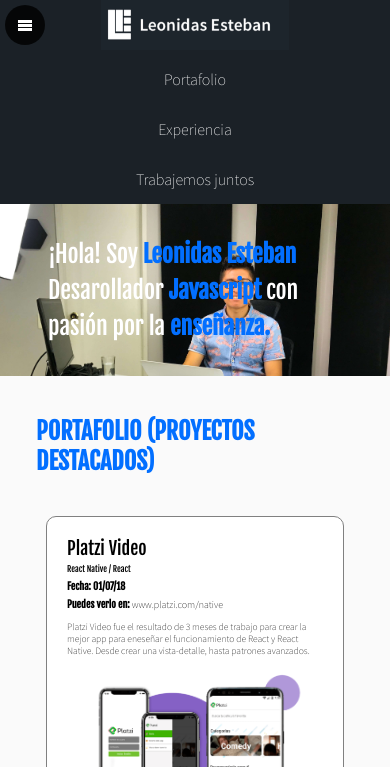
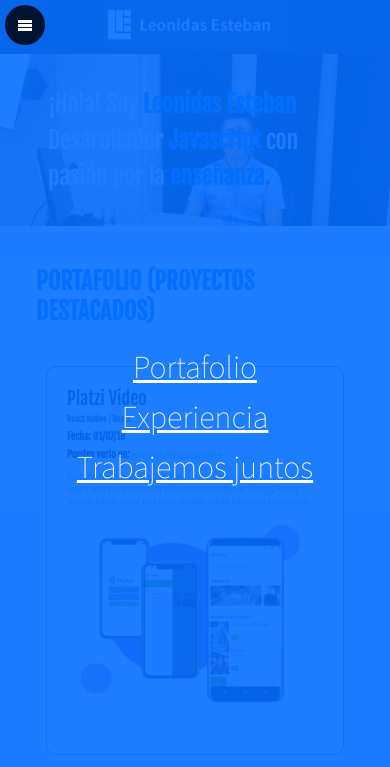
Before and after one commit to adrianstrozzi/ResponsiveDesign, a plain HTML site: page index.html in a window 390 px wide. Shown: the top 767 px of the page. Drawn offline with Linux system fonts and the light colour scheme; files whose address does not match are found by name.

Commit message:
added format and media query to nav button

```diff
--- a/estilos.css
+++ b/estilos.css
@@ -491,10 +491,33 @@
 
   .header a {
     justify-content: center;
+    height: 40px;
+    font-size: 2em;
+    text-decoration: underline;
+    margin-bottom: .5em;
   }
 
   .header .logo {
     text-align: center;
+  }
+
+  .menu {
+    position: fixed;
+    background: rgba(5, 111, 255, .9);
+    z-index: 3;
+    top: 0;
+    left: -100vw;
+    width: 100vw;
+    /* height: 100vh; */
+    bottom: 0;
+    display: flex;
+    align-items: center;
+    justify-content: center;
+    transition: .3s;
+  }
+
+  .menu.is-active {
+    left: 0;
   }
 
   .project {
--- a/index.html
+++ b/index.html
@@ -23,7 +23,7 @@
             <figure class="logo">
                 <img src="Images/logo.png" height="50px" alt="Logo de http://leonidasesteban.com"> <!--alt sirve para poner texto provisional si no hay imagen-->
             </figure>
-            <nav class="menu">
+            <nav class="menu is-active">
                     <ol>
                         <li>
                         <a class="link" href="#portafolio">Portafolio</a> <!-- # es un link vacio,, cuando tiene # más el nombre del id funciona como link interno con / funciona como link externo ./ abre correctamente -->
```
